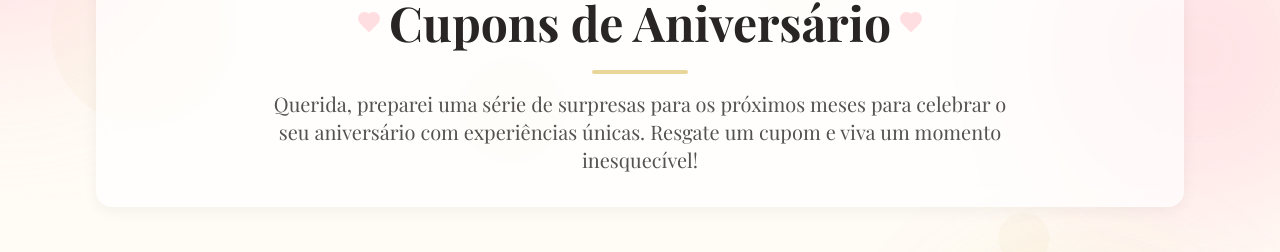
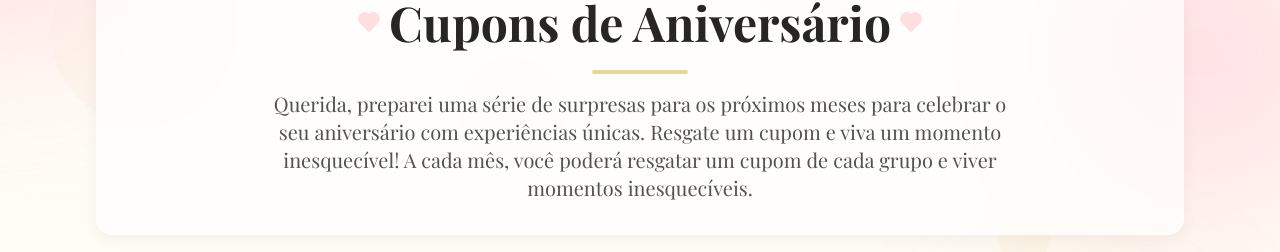
Before and after one commit to gianlucasmy/amor-em-coupons, a React (Vite) app: page / in a window 1280 px wide. Shown: the part 107-359 px from the top of the page. Built offline with nearby package versions, Linux system fonts and the light colour scheme.

Commit message:
Update coupon section description
Adds a sentence to the coupon section description explaining the monthly redemption limit.

```diff
--- a/src/components/Header.tsx
+++ b/src/components/Header.tsx
@@ -21,7 +21,7 @@ const Header: React.FC = () => {
             <div className="max-w-3xl mx-auto">
               <p className="font-serif text-lg md:text-xl text-accent/80 leading-relaxed animate-fade-in delay-100">
                 Querida, preparei uma série de surpresas para os próximos meses para celebrar o seu aniversário com experiências únicas.
-                Resgate um cupom e viva um momento inesquecível!
+                Resgate um cupom e viva um momento inesquecível! A cada mês, você poderá resgatar um cupom de cada grupo e viver momentos inesquecíveis.
               </p>
             </div>
           </div>
```
